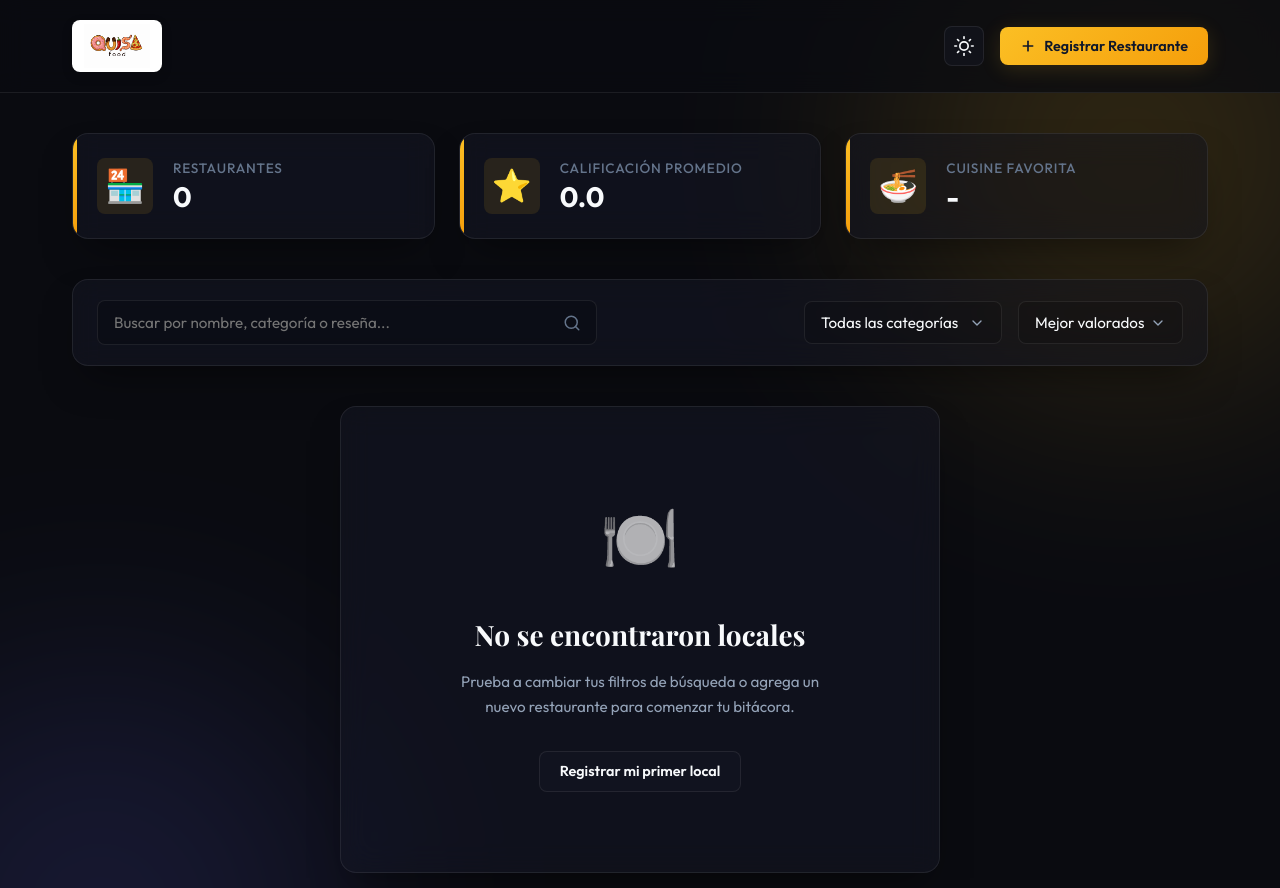
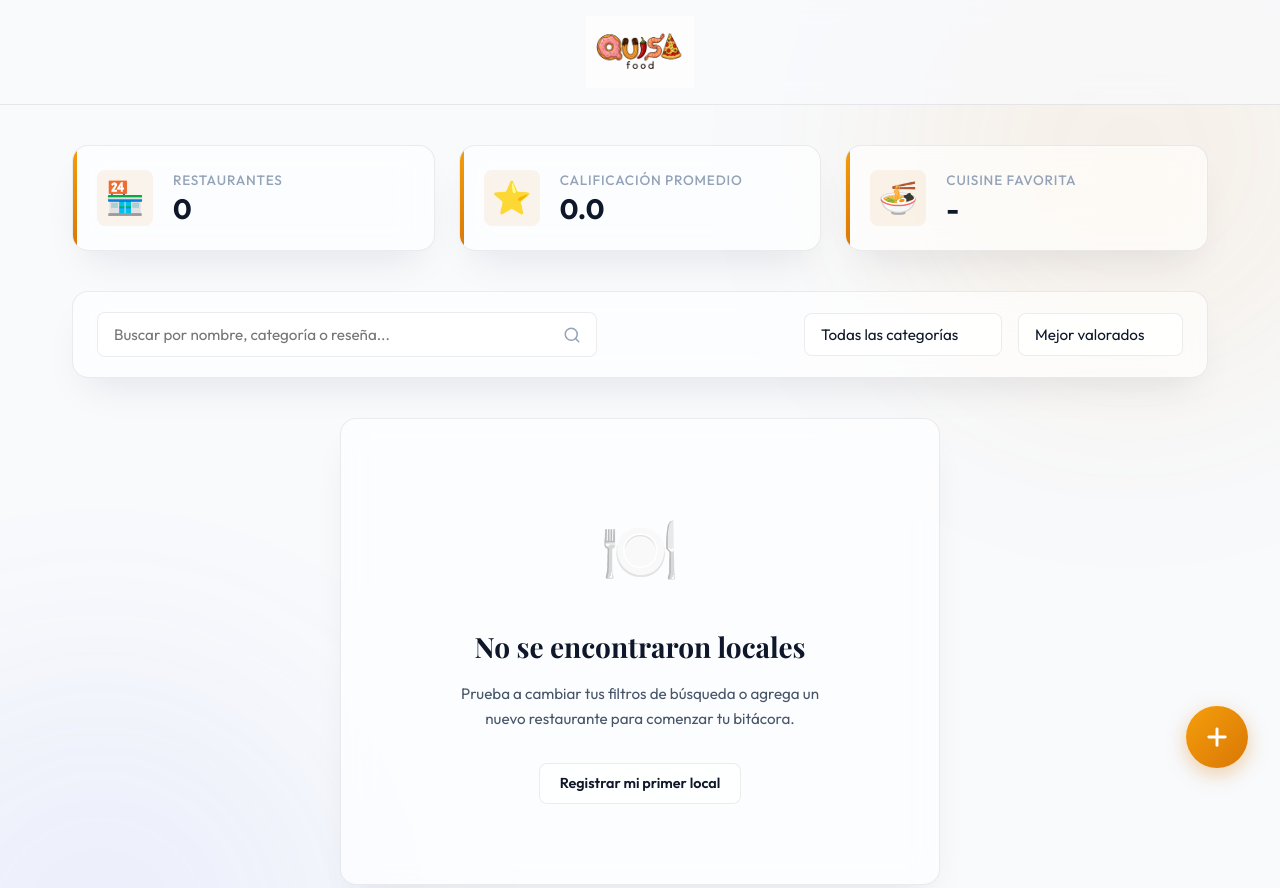
Before and after one commit to DanielS9843/QuisaFood, a website: page public/index.html in a window 1280 px wide. Shown: the top 888 px of the page. Drawn offline with nearby package versions, Linux system fonts and the light colour scheme; no server answers; a web font is replaced by a local one.

Commit message:
feat: keep light mode only, center and enlarge logo in header, and style the add restaurant floating action button (FAB)

```diff
--- a/public/app.js
+++ b/public/app.js
@@ -21,8 +21,7 @@
 // DOM Element Map
 const DOM = {
   body: document.body,
-  themeToggle: document.getElementById('theme-toggle'),
-  addBtnHeader: document.getElementById('add-btn-header'),
+  addBtnFab: document.getElementById('add-btn-fab'),
   addBtnEmpty: document.getElementById('add-btn-empty'),
 
   // Stats
@@ -103,17 +102,10 @@
 // Initialization & API Communication
 // ==========================================================================
 async function init() {
-  // 1. Load Theme
-  const savedTheme = localStorage.getItem('gastroLog_theme');
-  if (savedTheme) {
-    state.theme = savedTheme;
-    applyTheme();
-  }
-
-  // 2. Fetch Restaurants Database from Express Backend
+  // Fetch Restaurants Database from Express Backend
   await fetchRestaurants();
 
-  // 3. Setup Event Listeners
+  // Setup Event Listeners
   setupEventListeners();
 }
 
@@ -180,25 +172,7 @@
   DOM.inputCategory.appendChild(customOpt);
 }
 
-// ==========================================================================
-// Theme Toggling
-// ==========================================================================
-function applyTheme() {
-  if (state.theme === 'light') {
-    DOM.body.classList.remove('dark-theme');
-    DOM.body.classList.add('light-theme');
-  } else {
-    DOM.body.classList.remove('light-theme');
-    DOM.body.classList.add('dark-theme');
-  }
-}
 
-function toggleTheme() {
-  state.theme = state.theme === 'dark' ? 'light' : 'dark';
-  localStorage.setItem('gastroLog_theme', state.theme);
-  applyTheme();
-  showToast(`Modo ${state.theme === 'dark' ? 'oscuro' : 'claro'} activado`, 'info');
-}
 
 // ==========================================================================
 // Review Math Helpers
@@ -1048,13 +1022,13 @@
 // Event Listeners Binding
 // ==========================================================================
 function setupEventListeners() {
-  DOM.themeToggle.addEventListener('click', toggleTheme);
-
   DOM.searchInput.addEventListener('input', handleSearch);
   DOM.filterCategory.addEventListener('change', handleCategoryFilter);
   DOM.sortSelect.addEventListener('change', handleSorting);
 
-  DOM.addBtnHeader.addEventListener('click', openAddModal);
+  if (DOM.addBtnFab) {
+    DOM.addBtnFab.addEventListener('click', openAddModal);
+  }
   DOM.addBtnEmpty.addEventListener('click', openAddModal);
 
   DOM.closeModalBtn.addEventListener('click', closeModal);
--- a/public/index.html
+++ b/public/index.html
@@ -10,7 +10,7 @@
   <link href="https://fonts.googleapis.com/css2?family=Outfit:wght@300;400;500;600;700&family=Playfair+Display:ital,wght@0,600;0,700;1,400&display=swap" rel="stylesheet">
   <link rel="stylesheet" href="styles.css">
 </head>
-<body class="dark-theme">
+<body class="light-theme">
   <!-- Background Glows for Premium Aesthetic -->
   <div class="bg-glow bg-glow-1"></div>
   <div class="bg-glow bg-glow-2"></div>
@@ -22,16 +22,6 @@
         <a href="/" class="logo-link" aria-label="QuisaFood Inicio">
           <img src="logo.png" alt="QuisaFood Logo" class="logo-img">
         </a>
-      </div>
-      <div class="header-actions">
-        <button id="theme-toggle" class="btn-icon" aria-label="Cambiar tema">
-          <svg class="sun-icon" viewBox="0 0 24 24" width="20" height="20" stroke="currentColor" stroke-width="2" fill="none" stroke-linecap="round" stroke-linejoin="round"><circle cx="12" cy="12" r="5"></circle><line x1="12" y1="1" x2="12" y2="3"></line><line x1="12" y1="21" x2="12" y2="23"></line><line x1="4.22" y1="4.22" x2="5.64" y2="5.64"></line><line x1="18.36" y1="18.36" x2="19.78" y2="19.78"></line><line x1="1" y1="12" x2="3" y2="12"></line><line x1="21" y1="12" x2="23" y2="12"></line><line x1="4.22" y1="19.78" x2="5.64" y2="18.36"></line><line x1="18.36" y1="5.64" x2="19.78" y2="4.22"></line></svg>
-          <svg class="moon-icon" viewBox="0 0 24 24" width="20" height="20" stroke="currentColor" stroke-width="2" fill="none" stroke-linecap="round" stroke-linejoin="round"><path d="M21 12.79A9 9 0 1 1 11.21 3 7 7 0 0 0 21 12.79z"></path></svg>
-        </button>
-        <button id="add-btn-header" class="btn btn-primary">
-          <svg viewBox="0 0 24 24" width="16" height="16" stroke="currentColor" stroke-width="2.5" fill="none" stroke-linecap="round" stroke-linejoin="round"><line x1="12" y1="5" x2="12" y2="19"></line><line x1="5" y1="12" x2="19" y2="12"></line></svg>
-          <span>Registrar Restaurante</span>
-        </button>
       </div>
     </div>
   </header>
@@ -312,6 +302,11 @@
   <!-- Toast Notification System -->
   <div id="toast-container" class="toast-container"></div>
 
+  <!-- Floating Action Button for adding new restaurants -->
+  <button id="add-btn-fab" class="btn-fab" aria-label="Registrar nuevo restaurante" title="Registrar Restaurante">
+    <svg viewBox="0 0 24 24" width="24" height="24" stroke="currentColor" stroke-width="2.5" fill="none" stroke-linecap="round" stroke-linejoin="round"><line x1="12" y1="5" x2="12" y2="19"></line><line x1="5" y1="12" x2="19" y2="12"></line></svg>
+  </button>
+
   <!-- Footer -->
   <footer class="app-footer-bar">
     <p>&copy; 2026 QuisaFood - Tu guía gourmet personal y cooperativa</p>
--- a/public/styles.css
+++ b/public/styles.css
@@ -2,24 +2,23 @@
    GastroLog - Core Style System (Vanilla CSS)
    ========================================================================== */
 
-/* Theme Variables */
 :root {
-  /* Color Tokens - Dark Mode (Default) */
-  --bg-primary: #0a0b10;
-  --bg-secondary: #131520;
-  --bg-glass: rgba(20, 22, 34, 0.6);
-  --border-glass: rgba(255, 255, 255, 0.08);
-  --border-focus: rgba(251, 191, 36, 0.4);
-  --bg-header: rgba(10, 11, 16, 0.75);
-
-  --text-primary: #f8fafc;
-  --text-secondary: #94a3b8;
-  --text-muted: #64748b;
-
-  --accent: #fbbf24; /* Amber Gold for stars & primary elements */
-  --accent-rgb: 251, 191, 36;
-  --accent-gradient: linear-gradient(135deg, #fbbf24 0%, #f59e0b 100%);
-  --btn-shadow: 0 4px 20px rgba(251, 191, 36, 0.15);
+  /* Color Tokens - Light Theme (Default & Only) */
+  --bg-primary: #f8fafc;
+  --bg-secondary: #ffffff;
+  --bg-glass: rgba(255, 255, 255, 0.65);
+  --border-glass: rgba(15, 23, 42, 0.08);
+  --border-focus: rgba(245, 158, 11, 0.4);
+  --bg-header: rgba(248, 250, 252, 0.75);
+
+  --text-primary: #0f172a;
+  --text-secondary: #475569;
+  --text-muted: #94a3b8;
+
+  --accent: #d97706; /* Rich Amber */
+  --accent-rgb: 217, 119, 6;
+  --accent-gradient: linear-gradient(135deg, #f59e0b 0%, #d97706 100%);
+  --btn-shadow: 0 4px 20px rgba(217, 119, 6, 0.1);
 
   --danger: #ef4444;
   --danger-rgb: 239, 68, 68;
@@ -37,30 +36,9 @@
   --transition-normal: 0.3s cubic-bezier(0.4, 0, 0.2, 1);
   --transition-slow: 0.5s cubic-bezier(0.4, 0, 0.2, 1);
 
-  --shadow-lg: 0 20px 40px -15px rgba(0, 0, 0, 0.5);
+  --shadow-lg: 0 20px 40px -15px rgba(15, 23, 42, 0.1);
   --font-sans: 'Outfit', sans-serif;
   --font-serif: 'Playfair Display', serif;
-}
-
-/* Light Theme Variables */
-body.light-theme {
-  --bg-primary: #f8fafc;
-  --bg-secondary: #ffffff;
-  --bg-glass: rgba(255, 255, 255, 0.65);
-  --border-glass: rgba(15, 23, 42, 0.08);
-  --border-focus: rgba(245, 158, 11, 0.4);
-  --bg-header: rgba(248, 250, 252, 0.75);
-
-  --text-primary: #0f172a;
-  --text-secondary: #475569;
-  --text-muted: #94a3b8;
-
-  --accent: #d97706; /* Rich Amber */
-  --accent-rgb: 217, 119, 6;
-  --accent-gradient: linear-gradient(135deg, #f59e0b 0%, #d97706 100%);
-  --btn-shadow: 0 4px 20px rgba(217, 119, 6, 0.1);
-
-  --shadow-lg: 0 20px 40px -15px rgba(15, 23, 42, 0.1);
 }
 
 /* Reset & Base Styles */
@@ -162,9 +140,9 @@
 .header-container {
   max-width: 1200px;
   margin: 0 auto;
-  padding: 1.25rem 2rem;
-  display: flex;
-  justify-content: space-between;
+  padding: 1rem 2rem;
+  display: flex;
+  justify-content: center;
   align-items: center;
 }
 
@@ -184,20 +162,10 @@
 }
 
 .logo-img {
-  height: 52px;
+  height: 72px;
   width: auto;
   object-fit: contain;
-  background: #ffffff;
-  padding: 0.25rem 0.75rem;
-  border-radius: var(--radius-sm);
-  box-shadow: 0 4px 12px rgba(0, 0, 0, 0.12);
   display: block;
-}
-
-.header-actions {
-  display: flex;
-  align-items: center;
-  gap: 1rem;
 }
 
 /* ==========================================================================
@@ -283,11 +251,40 @@
   background: rgba(15, 23, 42, 0.03);
 }
 
-/* Light/Dark Toggle Icon States */
-body.dark-theme .sun-icon { display: block; }
-body.dark-theme .moon-icon { display: none; }
-body.light-theme .sun-icon { display: none; }
-body.light-theme .moon-icon { display: block; }
+/* Floating Action Button (FAB) */
+.btn-fab {
+  position: fixed;
+  bottom: 2rem;
+  right: 2rem;
+  width: 62px;
+  height: 62px;
+  border-radius: 50%;
+  background: var(--accent-gradient);
+  color: #ffffff !important;
+  display: flex;
+  align-items: center;
+  justify-content: center;
+  box-shadow: 0 6px 20px rgba(217, 119, 6, 0.35);
+  border: none;
+  cursor: pointer;
+  z-index: 999;
+  transition: transform var(--transition-fast), box-shadow var(--transition-fast);
+}
+
+.btn-fab:hover {
+  transform: translateY(-3px) scale(1.08);
+  box-shadow: 0 8px 24px rgba(217, 119, 6, 0.5);
+}
+
+.btn-fab:active {
+  transform: translateY(0) scale(1);
+}
+
+.btn-fab svg {
+  width: 28px;
+  height: 28px;
+  stroke: #ffffff;
+}
 
 /* ==========================================================================
    Main Application Container
```
